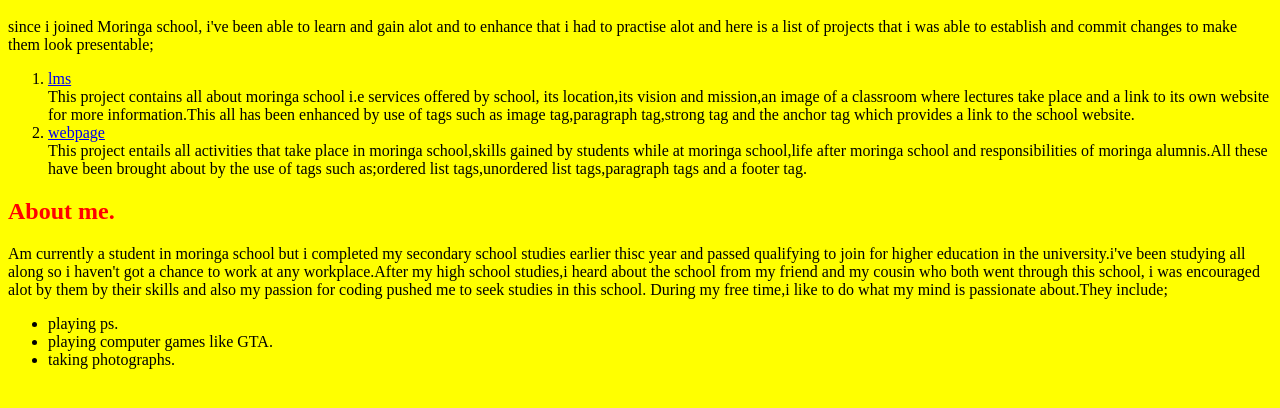
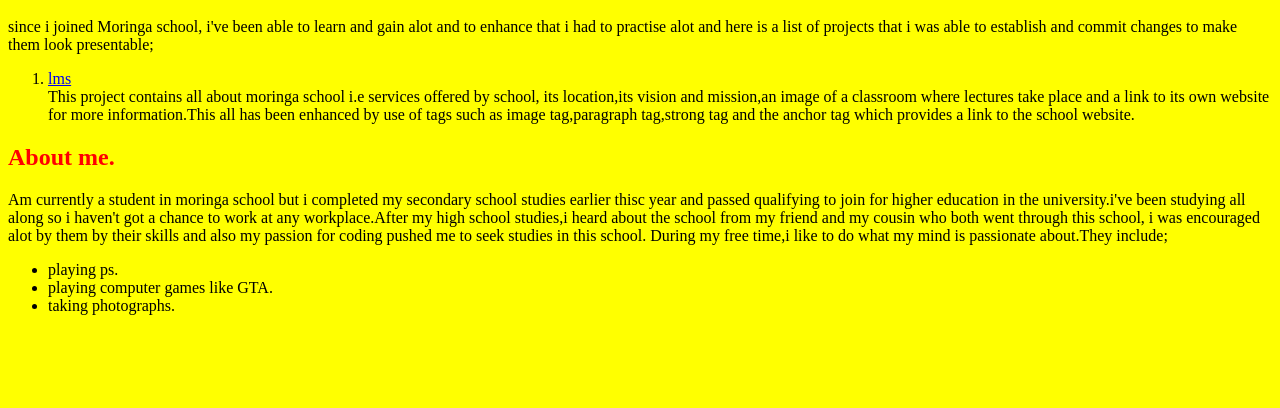
Before and after one commit to Ern-est/this-is-my-first-webpage, a plain HTML site: page index.html in a window 1280 px wide. Shown: the part 278-686 px from the top of the page. Drawn offline with Linux system fonts and the light colour scheme.

Commit message:
file remove

```diff
--- a/index.html
+++ b/index.html
@@ -19,10 +19,7 @@
         place and a link to its own website for more information.This all has been enhanced
          by use of tags such as image tag,paragraph
         tag,strong tag and the anchor tag which provides a link to the school website.
-                <li><a href="https://github.com/Ern-est/Hybrid.git"> webpage</a></li>
-        This project entails all activities that take place in moringa school,skills gained by students while
-        at moringa school,life after moringa school and responsibilities of moringa alumnis.All these have been brought about by the use of tags such as;ordered list tags,unordered list tags,paragraph tags and a footer tag.
-            </ol>
+         </ol>
         </p>
         <p><h2><span>About me.</span> </h2>
             Am currently a student in moringa school but i completed my secondary school studies earlier thisc year and passed qualifying to join for higher education in the university.i've been studying all along so i haven't got a chance to work at any workplace.After my high school studies,i heard about the school from my friend and my cousin who both went through this school, i was encouraged alot by them by their skills and also my passion for coding pushed me to seek studies in this school.
```
